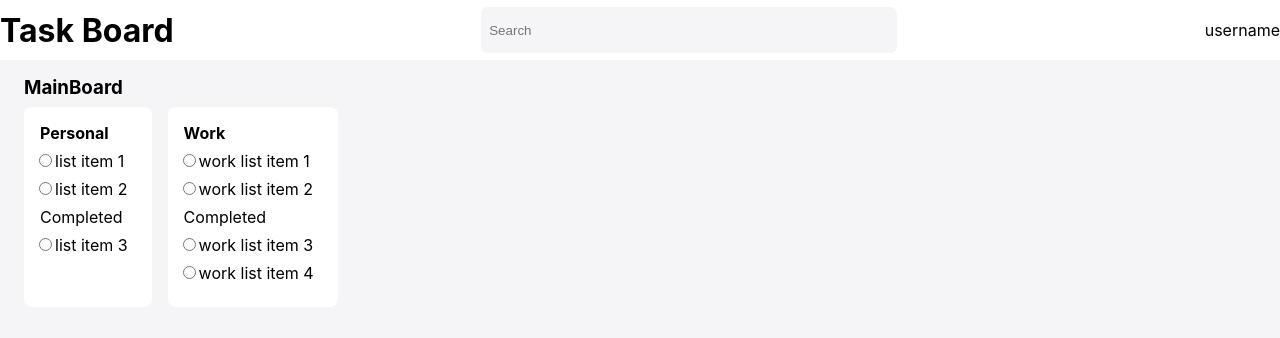
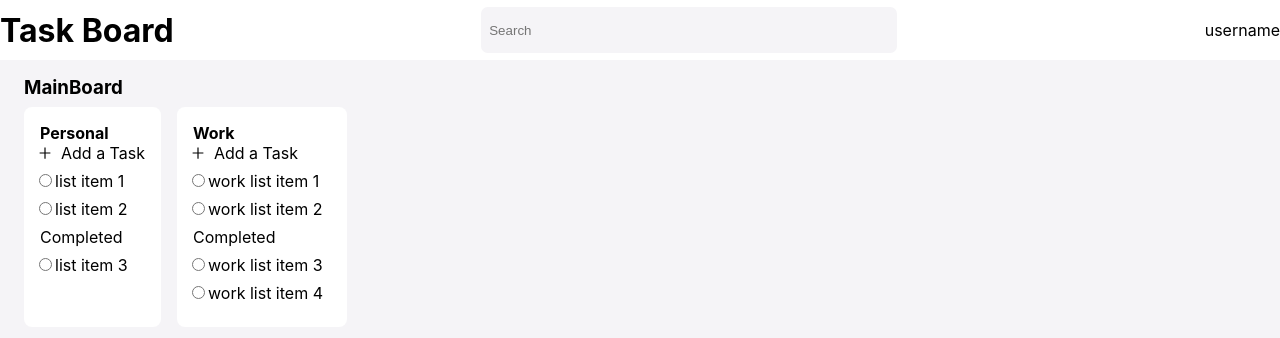
Before and after one commit to gene83/taskboard, a React (Create React App) app: page / in a window 1280 px wide. Shown: the top 338 px of the page. Built offline with nearby package versions, Linux system fonts and the light colour scheme; sample sign-in values are in the browser's storage.

Commit message:
update list item ui

```diff
--- a/package.json
+++ b/package.json
@@ -14,6 +14,7 @@
     "axios": "^1.4.0",
     "react": "^18.2.0",
     "react-dom": "^18.2.0",
+    "react-icons": "^4.8.0",
     "react-router": "^6.11.2",
     "react-router-dom": "^6.11.2",
     "react-scripts": "5.0.1",
--- a/src/components/List/List.scss
+++ b/src/components/List/List.scss
@@ -6,4 +6,17 @@ div.list {
   border-radius: 0.5rem;
   margin: 8px;
   padding: 16px;
+
+  div.add-task {
+    margin-left: -3px;
+    display: flex;
+    align-items: center;
+    cursor: pointer;
+    &:hover {
+      color: blue;
+    }
+    span {
+      margin-left: 8px;
+    }
+  }
 }
--- a/src/components/List/List.tsx
+++ b/src/components/List/List.tsx
@@ -1,16 +1,17 @@
 import "../List/List.scss";
 import { Key } from "react";
+import { AiOutlinePlus } from "react-icons/ai";
 import ListItem from "../ListItem/ListItem";
 
 export type List = {
-  id: String;
-  title: String;
+  id: string;
+  title: string;
   listItems: ListItem[];
 };
 
 export type ListItem = {
-  id: String;
-  description: String;
+  id: string;
+  description: string;
   isCompleted: boolean;
 };
 
@@ -24,6 +25,10 @@ const List = ({ list }: { list: List }) => {
   return (
     <div className="list">
       <h4 className="list-title">{list.title}</h4>
+      <div className="add-task">
+        <AiOutlinePlus />
+        <span>Add a Task</span>
+      </div>
       {incomplete.map((listItem) => (
         <ListItem key={listItem.id as Key} listItem={listItem} />
       ))}
--- a/src/components/ListItem/ListItem.scss
+++ b/src/components/ListItem/ListItem.scss
@@ -1,3 +1,4 @@
 div.list-item {
   margin: 8px 8px 8px -6px;
+  cursor: pointer;
 }
--- a/src/components/ListItem/ListItem.tsx
+++ b/src/components/ListItem/ListItem.tsx
@@ -1,13 +1,33 @@
 import "./ListItem.scss";
-import { ListItem as ListItemType } from '../List/List'
+import { ListItem as ListItemType } from "../List/List";
+import { useState } from "react";
 
 const ListItem = ({ listItem }: { listItem: ListItemType }) => {
-    return (
-        <div className="list-item">
-          <input type="radio" />
-          <span>{listItem.description}</span>
-        </div>
-      );
+  const [isEdit, setIsEdit] = useState(false);
+  const [description, setDescription] = useState(listItem.description);
+
+  function updateListItem() {
+    // TODO: Persist update
+    setIsEdit(false);
+    console.log("hit");
+  }
+
+  return (
+    <div className="list-item">
+      <input type="radio" />
+      {isEdit ? (
+        <input
+          autoFocus
+          name="description"
+          value={description}
+          onChange={(e) => setDescription(e.target.value)}
+          onBlur={updateListItem}
+        />
+      ) : (
+        <span onClick={(e) => setIsEdit(true)}>{listItem.description}</span>
+      )}
+    </div>
+  );
 };
 
 export default ListItem;
```
Also changed, not shown: 1 other file (tests, documents, lock files or other folders).
